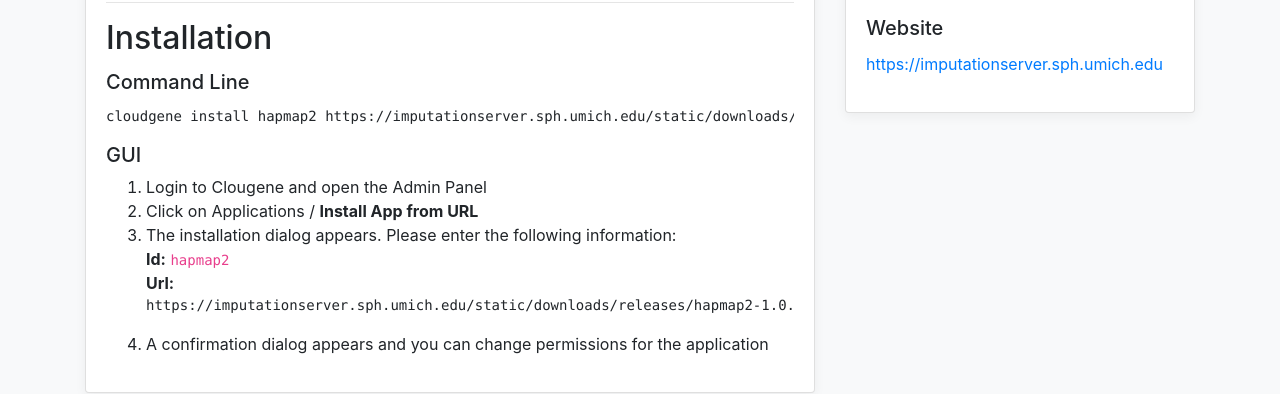
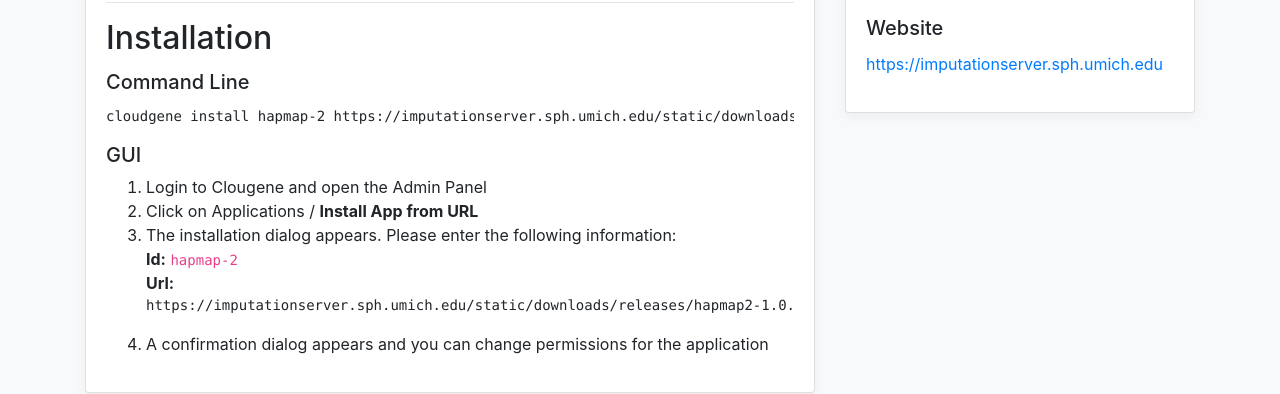
Before and after one commit to genepi/apps-cloudgene-io, a Jekyll site: the page built from _apps/imputationserver-hapmap.md, in a window 1280 px wide. Shown: the part 535-929 px from the top of the page. Built offline with Jekyll 4.4.1, drawn with Linux system fonts in a browser that asks for light colours; nearby versions of some CDN libraries; library files that are not in the unit come from our copies.

Commit message:
Update imputationserver-hapmap.md

```diff
--- a/_apps/imputationserver-hapmap.md
+++ b/_apps/imputationserver-hapmap.md
@@ -1,7 +1,7 @@
 ---
 layout: app
 title: HapMap2 Reference Panel
-app_id: hapmap2
+app_id: hapmap-2
 version: 1.0.0
 last_update: 2018-05-20
 website: https://imputationserver.sph.umich.edu
```
